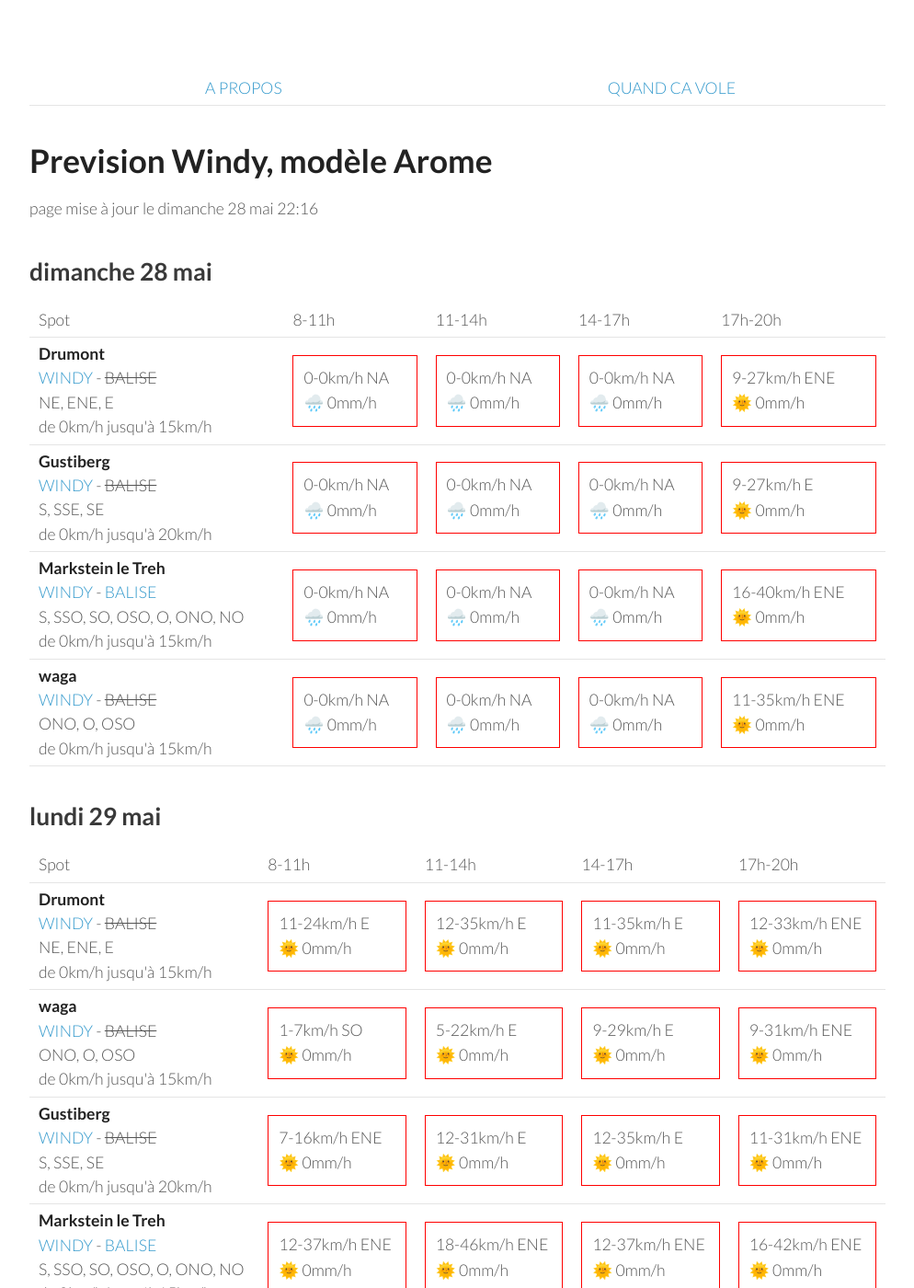
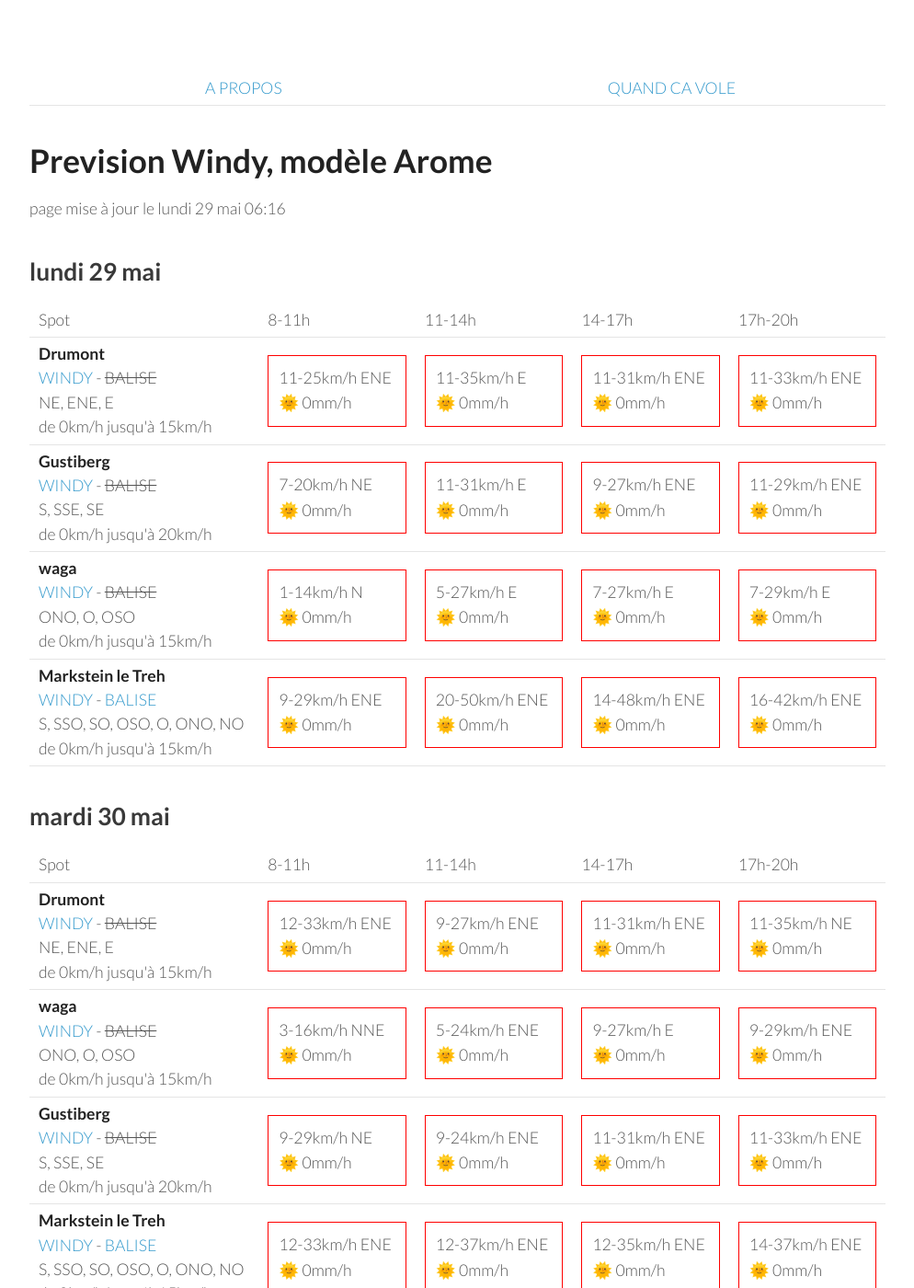
Before and after one commit to parapente-dans-le-nord/parapente-dans-le-nord.github.io, a Jekyll site: the page built from vosges.markdown, in a window 1280 px wide and 1400 px high. Shown: the whole window at 92% size, without its empty margins (26-1020 px from the left). Built offline with Jekyll 4.4.1, drawn with Linux system fonts in a browser that asks for light colours; some of the changed text lies outside the part shown.

Commit message:
update index.markdown

```diff
--- a/vosges.markdown
+++ b/vosges.markdown
@@ -7,60 +7,8 @@ title:  "Tous les spots"
 {: .links}
 
 # Prevision Windy, modèle Arome
-page mise à jour le dimanche 28 mai 22:16
+page mise à jour le lundi 29 mai 06:16
 
-## dimanche 28 mai
-
-{::nomarkdown}
-<table>
-  <tbody>
-    <tr>
-      <td>Spot</td>
-      <td>8-11h</td>
-      <td>11-14h</td>
-      <td>14-17h</td>
-      <td>17h-20h</td>
-    </tr>
-<tr>
-        <td><strong>Drumont</strong><br><a href="https://windy.com/47.898/6.919?47.687,6.919,9,m:eYYagmG">WINDY</a> - <span class="no-balise"> BALISE </span><br> <span class="vent-favorable">NE, ENE, E</span><br><span class="force-vent">de 0km/h jusqu'à 15km/h</span> </td>
-
-            <td><div class="not-flyable"><p>0-0km/h NA</p><p>🌧️ 0mm/h</p></div></td>
-            <td><div class="not-flyable"><p>0-0km/h NA</p><p>🌧️ 0mm/h</p></div></td>
-            <td><div class="not-flyable"><p>0-0km/h NA</p><p>🌧️ 0mm/h</p></div></td>
-            <td><div class="not-flyable"><p>9-27km/h ENE</p><p>🌞 0mm/h</p></div></td>
-
-    </tr>
-<tr>
-        <td><strong>Gustiberg</strong><br><a href="https://windy.com/47.894/6.934?47.891,6.934,15,m:eYYagmI">WINDY</a> - <span class="no-balise"> BALISE </span><br> <span class="vent-favorable">S, SSE, SE</span><br><span class="force-vent">de 0km/h jusqu'à 20km/h</span> </td>
-
-            <td><div class="not-flyable"><p>0-0km/h NA</p><p>🌧️ 0mm/h</p></div></td>
-            <td><div class="not-flyable"><p>0-0km/h NA</p><p>🌧️ 0mm/h</p></div></td>
-            <td><div class="not-flyable"><p>0-0km/h NA</p><p>🌧️ 0mm/h</p></div></td>
-            <td><div class="not-flyable"><p>9-27km/h E</p><p>🌞 0mm/h</p></div></td>
-
-    </tr>
-<tr>
-        <td><strong>Markstein le Treh</strong><br><a href="https://windy.com/47.926/7.012?47.505,7.012,8,m:eY1agmQ">WINDY</a> - <span class=""><a href="http://www.balisemeteo.com/balise.php?idBalise=136">BALISE</a> </span><br> <span class="vent-favorable">S, SSO, SO, OSO, O, ONO, NO</span><br><span class="force-vent">de 0km/h jusqu'à 15km/h</span> </td>
-
-            <td><div class="not-flyable"><p>0-0km/h NA</p><p>🌧️ 0mm/h</p></div></td>
-            <td><div class="not-flyable"><p>0-0km/h NA</p><p>🌧️ 0mm/h</p></div></td>
-            <td><div class="not-flyable"><p>0-0km/h NA</p><p>🌧️ 0mm/h</p></div></td>
-            <td><div class="not-flyable"><p>16-40km/h ENE</p><p>🌞 0mm/h</p></div></td>
-
-    </tr>
-<tr>
-        <td><strong>waga</strong><br><a href="https://windy.com/47.903/6.996?47.900,6.983,15">WINDY</a> - <span class="no-balise"> BALISE </span><br> <span class="vent-favorable">ONO, O, OSO</span><br><span class="force-vent">de 0km/h jusqu'à 15km/h</span> </td>
-
-            <td><div class="not-flyable"><p>0-0km/h NA</p><p>🌧️ 0mm/h</p></div></td>
-            <td><div class="not-flyable"><p>0-0km/h NA</p><p>🌧️ 0mm/h</p></div></td>
-            <td><div class="not-flyable"><p>0-0km/h NA</p><p>🌧️ 0mm/h</p></div></td>
-            <td><div class="not-flyable"><p>11-35km/h ENE</p><p>🌞 0mm/h</p></div></td>
-
-    </tr>
-
-</tbody>
-</table>
-{:/}
 ## lundi 29 mai
 
 {::nomarkdown}
@@ -76,39 +24,39 @@ page mise à jour le dimanche 28 mai 22:16
 <tr>
         <td><strong>Drumont</strong><br><a href="https://windy.com/47.898/6.919?47.687,6.919,9,m:eYYagmG">WINDY</a> - <span class="no-balise"> BALISE </span><br> <span class="vent-favorable">NE, ENE, E</span><br><span class="force-vent">de 0km/h jusqu'à 15km/h</span> </td>
 
-            <td><div class="not-flyable"><p>11-24km/h E</p><p>🌞 0mm/h</p></div></td>
-            <td><div class="not-flyable"><p>12-35km/h E</p><p>🌞 0mm/h</p></div></td>
+            <td><div class="not-flyable"><p>11-25km/h ENE</p><p>🌞 0mm/h</p></div></td>
             <td><div class="not-flyable"><p>11-35km/h E</p><p>🌞 0mm/h</p></div></td>
-            <td><div class="not-flyable"><p>12-33km/h ENE</p><p>🌞 0mm/h</p></div></td>
+            <td><div class="not-flyable"><p>11-31km/h ENE</p><p>🌞 0mm/h</p></div></td>
+            <td><div class="not-flyable"><p>11-33km/h ENE</p><p>🌞 0mm/h</p></div></td>
+
+
+    </tr>
+<tr>
+        <td><strong>Gustiberg</strong><br><a href="https://windy.com/47.894/6.934?47.891,6.934,15,m:eYYagmI">WINDY</a> - <span class="no-balise"> BALISE </span><br> <span class="vent-favorable">S, SSE, SE</span><br><span class="force-vent">de 0km/h jusqu'à 20km/h</span> </td>
+
+            <td><div class="not-flyable"><p>7-20km/h NE</p><p>🌞 0mm/h</p></div></td>
+            <td><div class="not-flyable"><p>11-31km/h E</p><p>🌞 0mm/h</p></div></td>
+            <td><div class="not-flyable"><p>9-27km/h ENE</p><p>🌞 0mm/h</p></div></td>
+            <td><div class="not-flyable"><p>11-29km/h ENE</p><p>🌞 0mm/h</p></div></td>
 
 
     </tr>
 <tr>
         <td><strong>waga</strong><br><a href="https://windy.com/47.903/6.996?47.900,6.983,15">WINDY</a> - <span class="no-balise"> BALISE </span><br> <span class="vent-favorable">ONO, O, OSO</span><br><span class="force-vent">de 0km/h jusqu'à 15km/h</span> </td>
 
-            <td><div class="not-flyable"><p>1-7km/h SO</p><p>🌞 0mm/h</p></div></td>
-            <td><div class="not-flyable"><p>5-22km/h E</p><p>🌞 0mm/h</p></div></td>
-            <td><div class="not-flyable"><p>9-29km/h E</p><p>🌞 0mm/h</p></div></td>
-            <td><div class="not-flyable"><p>9-31km/h ENE</p><p>🌞 0mm/h</p></div></td>
-
-
-    </tr>
-<tr>
-        <td><strong>Gustiberg</strong><br><a href="https://windy.com/47.894/6.934?47.891,6.934,15,m:eYYagmI">WINDY</a> - <span class="no-balise"> BALISE </span><br> <span class="vent-favorable">S, SSE, SE</span><br><span class="force-vent">de 0km/h jusqu'à 20km/h</span> </td>
-
-            <td><div class="not-flyable"><p>7-16km/h ENE</p><p>🌞 0mm/h</p></div></td>
-            <td><div class="not-flyable"><p>12-31km/h E</p><p>🌞 0mm/h</p></div></td>
-            <td><div class="not-flyable"><p>12-35km/h E</p><p>🌞 0mm/h</p></div></td>
-            <td><div class="not-flyable"><p>11-31km/h ENE</p><p>🌞 0mm/h</p></div></td>
+            <td><div class="not-flyable"><p>1-14km/h N</p><p>🌞 0mm/h</p></div></td>
+            <td><div class="not-flyable"><p>5-27km/h E</p><p>🌞 0mm/h</p></div></td>
+            <td><div class="not-flyable"><p>7-27km/h E</p><p>🌞 0mm/h</p></div></td>
+            <td><div class="not-flyable"><p>7-29km/h E</p><p>🌞 0mm/h</p></div></td>
 
 
     </tr>
 <tr>
         <td><strong>Markstein le Treh</strong><br><a href="https://windy.com/47.926/7.012?47.505,7.012,8,m:eY1agmQ">WINDY</a> - <span class=""><a href="http://www.balisemeteo.com/balise.php?idBalise=136">BALISE</a> </span><br> <span class="vent-favorable">S, SSO, SO, OSO, O, ONO, NO</span><br><span class="force-vent">de 0km/h jusqu'à 15km/h</span> </td>
 
-            <td><div class="not-flyable"><p>12-37km/h ENE</p><p>🌞 0mm/h</p></div></td>
-            <td><div class="not-flyable"><p>18-46km/h ENE</p><p>🌞 0mm/h</p></div></td>
-            <td><div class="not-flyable"><p>12-37km/h ENE</p><p>🌞 0mm/h</p></div></td>
+            <td><div class="not-flyable"><p>9-29km/h ENE</p><p>🌞 0mm/h</p></div></td>
+            <td><div class="not-flyable"><p>20-50km/h ENE</p><p>🌞 0mm/h</p></div></td>
+            <td><div class="not-flyable"><p>14-48km/h ENE</p><p>🌞 0mm/h</p></div></td>
             <td><div class="not-flyable"><p>16-42km/h ENE</p><p>🌞 0mm/h</p></div></td>
 
 
@@ -132,40 +80,40 @@ page mise à jour le dimanche 28 mai 22:16
 <tr>
         <td><strong>Drumont</strong><br><a href="https://windy.com/47.898/6.919?47.687,6.919,9,m:eYYagmG">WINDY</a> - <span class="no-balise"> BALISE </span><br> <span class="vent-favorable">NE, ENE, E</span><br><span class="force-vent">de 0km/h jusqu'à 15km/h</span> </td>
 
-            <td><div class="not-flyable"><p>14-37km/h NE</p><p>🌞 0mm/h</p></div></td>
-            <td><div class="not-flyable"><p>12-37km/h ENE</p><p>🌞 0mm/h</p></div></td>
-            <td><div class="not-flyable"><p>14-38km/h ENE</p><p>🌞 0mm/h</p></div></td>
-            <td><div class="not-flyable"><p>14-38km/h NE</p><p>🌞 0mm/h</p></div></td>
+            <td><div class="not-flyable"><p>12-33km/h ENE</p><p>🌞 0mm/h</p></div></td>
+            <td><div class="not-flyable"><p>9-27km/h ENE</p><p>🌞 0mm/h</p></div></td>
+            <td><div class="not-flyable"><p>11-31km/h ENE</p><p>🌞 0mm/h</p></div></td>
+            <td><div class="not-flyable"><p>11-35km/h NE</p><p>🌞 0mm/h</p></div></td>
 
 
     </tr>
 <tr>
         <td><strong>waga</strong><br><a href="https://windy.com/47.903/6.996?47.900,6.983,15">WINDY</a> - <span class="no-balise"> BALISE </span><br> <span class="vent-favorable">ONO, O, OSO</span><br><span class="force-vent">de 0km/h jusqu'à 15km/h</span> </td>
 
-            <td><div class="not-flyable"><p>5-20km/h NE</p><p>🌞 0mm/h</p></div></td>
-            <td><div class="not-flyable"><p>12-40km/h NE</p><p>🌞 0mm/h</p></div></td>
-            <td><div class="not-flyable"><p>14-44km/h NE</p><p>🌞 0mm/h</p></div></td>
-            <td><div class="not-flyable"><p>16-44km/h NE</p><p>🌞 0mm/h</p></div></td>
+            <td><div class="not-flyable"><p>3-16km/h NNE</p><p>🌞 0mm/h</p></div></td>
+            <td><div class="not-flyable"><p>5-24km/h ENE</p><p>🌞 0mm/h</p></div></td>
+            <td><div class="not-flyable"><p>9-27km/h E</p><p>🌞 0mm/h</p></div></td>
+            <td><div class="not-flyable"><p>9-29km/h ENE</p><p>🌞 0mm/h</p></div></td>
+
+
+    </tr>
+<tr>
+        <td><strong>Gustiberg</strong><br><a href="https://windy.com/47.894/6.934?47.891,6.934,15,m:eYYagmI">WINDY</a> - <span class="no-balise"> BALISE </span><br> <span class="vent-favorable">S, SSE, SE</span><br><span class="force-vent">de 0km/h jusqu'à 20km/h</span> </td>
+
+            <td><div class="not-flyable"><p>9-29km/h NE</p><p>🌞 0mm/h</p></div></td>
+            <td><div class="not-flyable"><p>9-24km/h ENE</p><p>🌞 0mm/h</p></div></td>
+            <td><div class="not-flyable"><p>11-31km/h ENE</p><p>🌞 0mm/h</p></div></td>
+            <td><div class="not-flyable"><p>11-33km/h ENE</p><p>🌞 0mm/h</p></div></td>
 
 
     </tr>
 <tr>
         <td><strong>Markstein le Treh</strong><br><a href="https://windy.com/47.926/7.012?47.505,7.012,8,m:eY1agmQ">WINDY</a> - <span class=""><a href="http://www.balisemeteo.com/balise.php?idBalise=136">BALISE</a> </span><br> <span class="vent-favorable">S, SSO, SO, OSO, O, ONO, NO</span><br><span class="force-vent">de 0km/h jusqu'à 15km/h</span> </td>
 
-            <td><div class="not-flyable"><p>11-31km/h ENE</p><p>🌞 0mm/h</p></div></td>
-            <td><div class="not-flyable"><p>12-40km/h NE</p><p>🌞 0mm/h</p></div></td>
-            <td><div class="not-flyable"><p>14-42km/h NE</p><p>🌞 0mm/h</p></div></td>
-            <td><div class="not-flyable"><p>16-44km/h NE</p><p>🌞 0mm/h</p></div></td>
-
-
-    </tr>
-<tr>
-        <td><strong>Gustiberg</strong><br><a href="https://windy.com/47.894/6.934?47.891,6.934,15,m:eYYagmI">WINDY</a> - <span class="no-balise"> BALISE </span><br> <span class="vent-favorable">S, SSE, SE</span><br><span class="force-vent">de 0km/h jusqu'à 20km/h</span> </td>
-
-            <td><div class="not-flyable"><p>11-31km/h NE</p><p>🌞 0mm/h</p></div></td>
-            <td><div class="not-flyable"><p>12-38km/h ENE</p><p>🌞 0mm/h</p></div></td>
-            <td><div class="not-flyable"><p>14-40km/h ENE</p><p>🌞 0mm/h</p></div></td>
-            <td><div class="not-flyable"><p>14-40km/h NE</p><p>🌞 0mm/h</p></div></td>
+            <td><div class="not-flyable"><p>12-33km/h ENE</p><p>🌞 0mm/h</p></div></td>
+            <td><div class="not-flyable"><p>12-37km/h ENE</p><p>🌞 0mm/h</p></div></td>
+            <td><div class="not-flyable"><p>12-35km/h ENE</p><p>🌞 0mm/h</p></div></td>
+            <td><div class="not-flyable"><p>14-37km/h ENE</p><p>🌞 0mm/h</p></div></td>
 
 
     </tr>
@@ -190,38 +138,38 @@ page mise à jour le dimanche 28 mai 22:16
 
             <td><div class="not-flyable"><p>11-37km/h ENE</p><p>🌞 0mm/h</p></div></td>
             <td><div class="not-flyable"><p>18-48km/h ENE</p><p>🌞 0mm/h</p></div></td>
-            <td><div class="not-flyable"><p>18-48km/h ENE</p><p>🌞 0mm/h</p></div></td>
-            <td><div class="not-flyable"><p>18-48km/h ENE</p><p>🌞 0mm/h</p></div></td>
+            <td><div class="not-flyable"><p>16-50km/h ENE</p><p>🌞 0mm/h</p></div></td>
+            <td><div class="not-flyable"><p>16-44km/h ENE</p><p>🌞 0mm/h</p></div></td>
 
 
     </tr>
 <tr>
         <td><strong>Markstein le Treh</strong><br><a href="https://windy.com/47.926/7.012?47.505,7.012,8,m:eY1agmQ">WINDY</a> - <span class=""><a href="http://www.balisemeteo.com/balise.php?idBalise=136">BALISE</a> </span><br> <span class="vent-favorable">S, SSO, SO, OSO, O, ONO, NO</span><br><span class="force-vent">de 0km/h jusqu'à 15km/h</span> </td>
 
-            <td><div class="not-flyable"><p>11-40km/h ENE</p><p>🌞 0mm/h</p></div></td>
-            <td><div class="not-flyable"><p>18-51km/h ENE</p><p>🌞 0mm/h</p></div></td>
-            <td><div class="not-flyable"><p>18-51km/h ENE</p><p>🌞 0mm/h</p></div></td>
+            <td><div class="not-flyable"><p>12-42km/h NE</p><p>🌞 0mm/h</p></div></td>
             <td><div class="not-flyable"><p>16-51km/h ENE</p><p>🌞 0mm/h</p></div></td>
+            <td><div class="not-flyable"><p>16-53km/h ENE</p><p>🌞 0mm/h</p></div></td>
+            <td><div class="not-flyable"><p>18-50km/h ENE</p><p>🌞 0mm/h</p></div></td>
 
 
     </tr>
 <tr>
         <td><strong>waga</strong><br><a href="https://windy.com/47.903/6.996?47.900,6.983,15">WINDY</a> - <span class="no-balise"> BALISE </span><br> <span class="vent-favorable">ONO, O, OSO</span><br><span class="force-vent">de 0km/h jusqu'à 15km/h</span> </td>
 
-            <td><div class="not-flyable"><p>11-40km/h ENE</p><p>🌞 0mm/h</p></div></td>
-            <td><div class="not-flyable"><p>18-51km/h ENE</p><p>🌞 0mm/h</p></div></td>
+            <td><div class="not-flyable"><p>11-42km/h NE</p><p>🌞 0mm/h</p></div></td>
             <td><div class="not-flyable"><p>18-51km/h ENE</p><p>🌞 0mm/h</p></div></td>
             <td><div class="not-flyable"><p>16-51km/h ENE</p><p>🌞 0mm/h</p></div></td>
+            <td><div class="not-flyable"><p>16-50km/h ENE</p><p>🌞 0mm/h</p></div></td>
 
 
     </tr>
 <tr>
         <td><strong>Gustiberg</strong><br><a href="https://windy.com/47.894/6.934?47.891,6.934,15,m:eYYagmI">WINDY</a> - <span class="no-balise"> BALISE </span><br> <span class="vent-favorable">S, SSE, SE</span><br><span class="force-vent">de 0km/h jusqu'à 20km/h</span> </td>
 
-            <td><div class="not-flyable"><p>11-37km/h ENE</p><p>🌞 0mm/h</p></div></td>
+            <td><div class="not-flyable"><p>11-38km/h ENE</p><p>🌞 0mm/h</p></div></td>
             <td><div class="not-flyable"><p>18-48km/h ENE</p><p>🌞 0mm/h</p></div></td>
-            <td><div class="not-flyable"><p>18-50km/h ENE</p><p>🌞 0mm/h</p></div></td>
-            <td><div class="not-flyable"><p>18-48km/h ENE</p><p>🌞 0mm/h</p></div></td>
+            <td><div class="not-flyable"><p>16-50km/h ENE</p><p>🌞 0mm/h</p></div></td>
+            <td><div class="not-flyable"><p>16-46km/h ENE</p><p>🌞 0mm/h</p></div></td>
 
 
     </tr>
@@ -244,8 +192,8 @@ page mise à jour le dimanche 28 mai 22:16
 <tr>
         <td><strong>Drumont</strong><br><a href="https://windy.com/47.898/6.919?47.687,6.919,9,m:eYYagmG">WINDY</a> - <span class="no-balise"> BALISE </span><br> <span class="vent-favorable">NE, ENE, E</span><br><span class="force-vent">de 0km/h jusqu'à 15km/h</span> </td>
 
-            <td><div class="not-flyable"><p>5-16km/h ENE</p><p>🌞 0mm/h</p></div></td>
-            <td><div class="not-flyable"><p>9-25km/h ENE</p><p>🌞 0mm/h</p></div></td>
+            <td><div class="not-flyable"><p>7-18km/h NE</p><p>🌞 0mm/h</p></div></td>
+            <td><div class="not-flyable"><p>9-27km/h ENE</p><p>🌞 0mm/h</p></div></td>
             <td><div class="not-flyable"><p>11-31km/h E</p><p>🌞 0mm/h</p></div></td>
             <td><div class="not-flyable"><p>9-29km/h NE</p><p>🌞 0mm/h</p></div></td>
 
@@ -254,8 +202,8 @@ page mise à jour le dimanche 28 mai 22:16
 <tr>
         <td><strong>Gustiberg</strong><br><a href="https://windy.com/47.894/6.934?47.891,6.934,15,m:eYYagmI">WINDY</a> - <span class="no-balise"> BALISE </span><br> <span class="vent-favorable">S, SSE, SE</span><br><span class="force-vent">de 0km/h jusqu'à 20km/h</span> </td>
 
-            <td><div class="not-flyable"><p>5-16km/h ENE</p><p>🌞 0mm/h</p></div></td>
-            <td><div class="not-flyable"><p>9-25km/h ENE</p><p>🌞 0mm/h</p></div></td>
+            <td><div class="not-flyable"><p>7-18km/h NE</p><p>🌞 0mm/h</p></div></td>
+            <td><div class="not-flyable"><p>9-29km/h ENE</p><p>🌞 0mm/h</p></div></td>
             <td><div class="not-flyable"><p>11-31km/h ENE</p><p>🌞 0mm/h</p></div></td>
             <td><div class="not-flyable"><p>9-31km/h NE</p><p>🌞 0mm/h</p></div></td>
 
@@ -264,8 +212,8 @@ page mise à jour le dimanche 28 mai 22:16
 <tr>
         <td><strong>Markstein le Treh</strong><br><a href="https://windy.com/47.926/7.012?47.505,7.012,8,m:eY1agmQ">WINDY</a> - <span class=""><a href="http://www.balisemeteo.com/balise.php?idBalise=136">BALISE</a> </span><br> <span class="vent-favorable">S, SSO, SO, OSO, O, ONO, NO</span><br><span class="force-vent">de 0km/h jusqu'à 15km/h</span> </td>
 
-            <td><div class="not-flyable"><p>5-18km/h NE</p><p>🌞 0mm/h</p></div></td>
-            <td><div class="not-flyable"><p>9-29km/h ENE</p><p>🌞 0mm/h</p></div></td>
+            <td><div class="not-flyable"><p>5-20km/h NE</p><p>🌞 0mm/h</p></div></td>
+            <td><div class="not-flyable"><p>11-31km/h ENE</p><p>🌞 0mm/h</p></div></td>
             <td><div class="not-flyable"><p>11-35km/h ENE</p><p>🌞 0mm/h</p></div></td>
             <td><div class="not-flyable"><p>11-33km/h NE</p><p>🌞 0mm/h</p></div></td>
 
@@ -274,8 +222,8 @@ page mise à jour le dimanche 28 mai 22:16
 <tr>
         <td><strong>waga</strong><br><a href="https://windy.com/47.903/6.996?47.900,6.983,15">WINDY</a> - <span class="no-balise"> BALISE </span><br> <span class="vent-favorable">ONO, O, OSO</span><br><span class="force-vent">de 0km/h jusqu'à 15km/h</span> </td>
 
-            <td><div class="not-flyable"><p>5-18km/h NE</p><p>🌞 0mm/h</p></div></td>
-            <td><div class="not-flyable"><p>9-29km/h ENE</p><p>🌞 0mm/h</p></div></td>
+            <td><div class="not-flyable"><p>5-20km/h NE</p><p>🌞 0mm/h</p></div></td>
+            <td><div class="not-flyable"><p>11-31km/h ENE</p><p>🌞 0mm/h</p></div></td>
             <td><div class="not-flyable"><p>11-35km/h ENE</p><p>🌞 0mm/h</p></div></td>
             <td><div class="not-flyable"><p>9-33km/h ENE</p><p>🌞 0mm/h</p></div></td>
 
```
